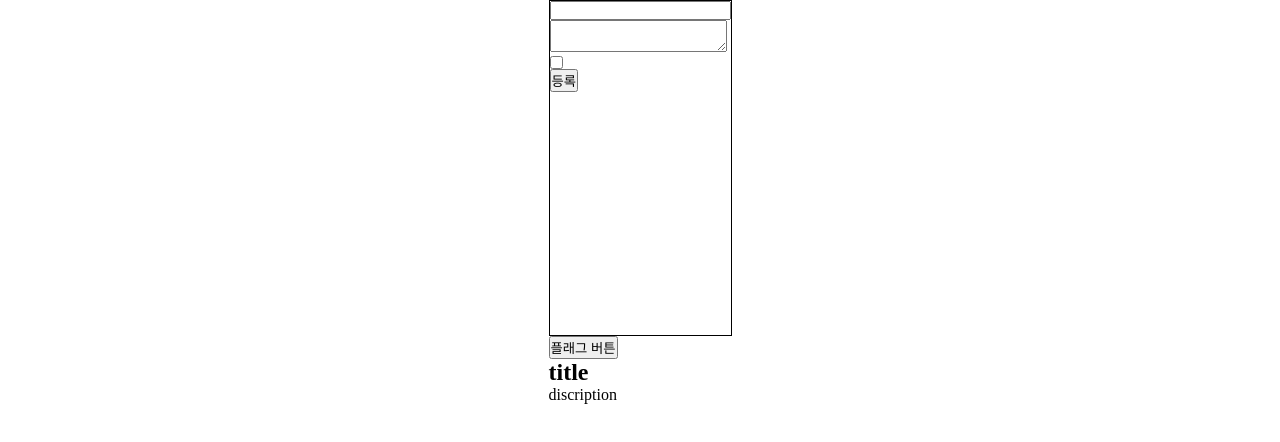
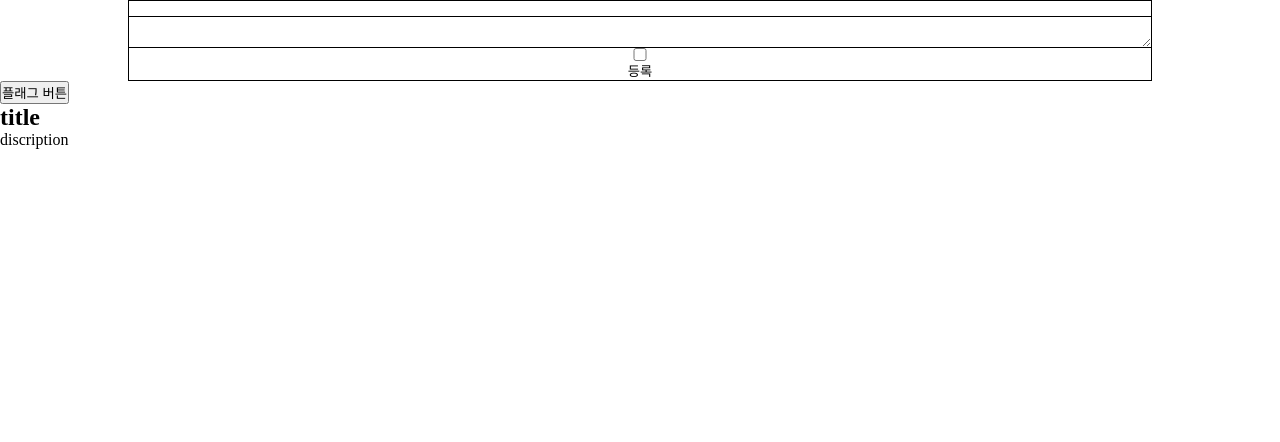
Before and after one commit to Reone1/TodoListts, a React app: page / in a window 1280 px wide. Shown: the top 442 px of the page. Built offline with nearby package versions, Linux system fonts and the light colour scheme.

Commit message:
update: reducer

```diff
--- a/package.json
+++ b/package.json
@@ -16,6 +16,8 @@
     "@types/react-dom": "^17.0.1",
     "react": "^17.0.1",
     "react-dom": "^17.0.1",
+    "react-redux": "^7.2.2",
+    "redux": "^4.0.5",
     "styled-components": "^5.2.1",
     "webpack-cli": "^3.3.11",
     "webpack-dev-server": "^3.11.2"
--- /dev/null
+++ b/redux/reducer.tsx
@@ -0,0 +1 @@
+export const ADD_TODO = 'ADD_TODO'
--- a/src/components/WriteComponent/Write.tsx
+++ b/src/components/WriteComponent/Write.tsx
@@ -1,9 +1,13 @@
 import * as React from 'react';
 import styled from 'styled-components';
 
-type FormProps = {
-  onSubmit: (form: { title: string; description: string; flag:boolean }) => void;
-};
+type Submit = (
+    form: {
+        title: string;
+        description: string;
+        flag:boolean
+    }
+) => void;
 interface WriteProps {
     title : string;
     description: string;
@@ -11,15 +15,31 @@ interface WriteProps {
 }
 
 const InputForm = styled.form`
-    border: 1px solid black;
+    border: 1px solid black;np
     height: 70%;
-
+    margin:0 auto;
+    width: 80%;
     input {
+        width:100%;
         display:block;
+        border:none;
+        border-bottom: 1px solid black;
+    }
+    textarea {
+        width: 100%;
+        display:block;
+        border:none;
+        border-bottom: 1px solid black;
+    }
+    button {
+        border :none;
+        background-color: rgba(0,0,0,0);
+        width: 100%;
     }
 `
 
-const Write:React.FC<FormProps> = ({ onSubmit }:FormProps) => {
+const Write:React.FC<Submit> = (sub:Submit) => {
+
     const [form, setForm] = React.useState<WriteProps>({
         title: '',
         description: '',
@@ -33,6 +53,7 @@ const Write:React.FC<FormProps> = ({ onSubmit }:FormProps) => {
             [name]:value
         })
     }
+
     const onChangeCheckBox =(event:React.ChangeEvent<HTMLInputElement>) => {
         const {name, checked} = event.target
         setForm({
@@ -43,7 +64,14 @@ const Write:React.FC<FormProps> = ({ onSubmit }:FormProps) => {
 
     const submit = (e:React.FormEvent<HTMLFormElement>) => {
         e.preventDefault();
-        onSubmit(form)
+        const {
+            title,
+            description
+        } = form
+        if (title === '' || description === '') {
+            return console.error('no input') // error 처리
+        }
+        sub(form)
         setForm({
             title:'',
             description:'',
--- a/src/containers/MainContainer.tsx
+++ b/src/containers/MainContainer.tsx
@@ -7,7 +7,6 @@ import styled from 'styled-components';
 const Container = styled.div`
   margin: 0 auto;
   height:60%;
-  display:inline-block;
 `
 
 const MainContainer: React.FC = () => {
--- a/style.css
+++ b/style.css
@@ -10,5 +10,4 @@ body, html, #app{
 }
 
 #app {
-    display:flex;
 }
```
Also changed, not shown: redux/todoList.tsx (added, +42 -0 lines), redux/actionType.tsx (added).
